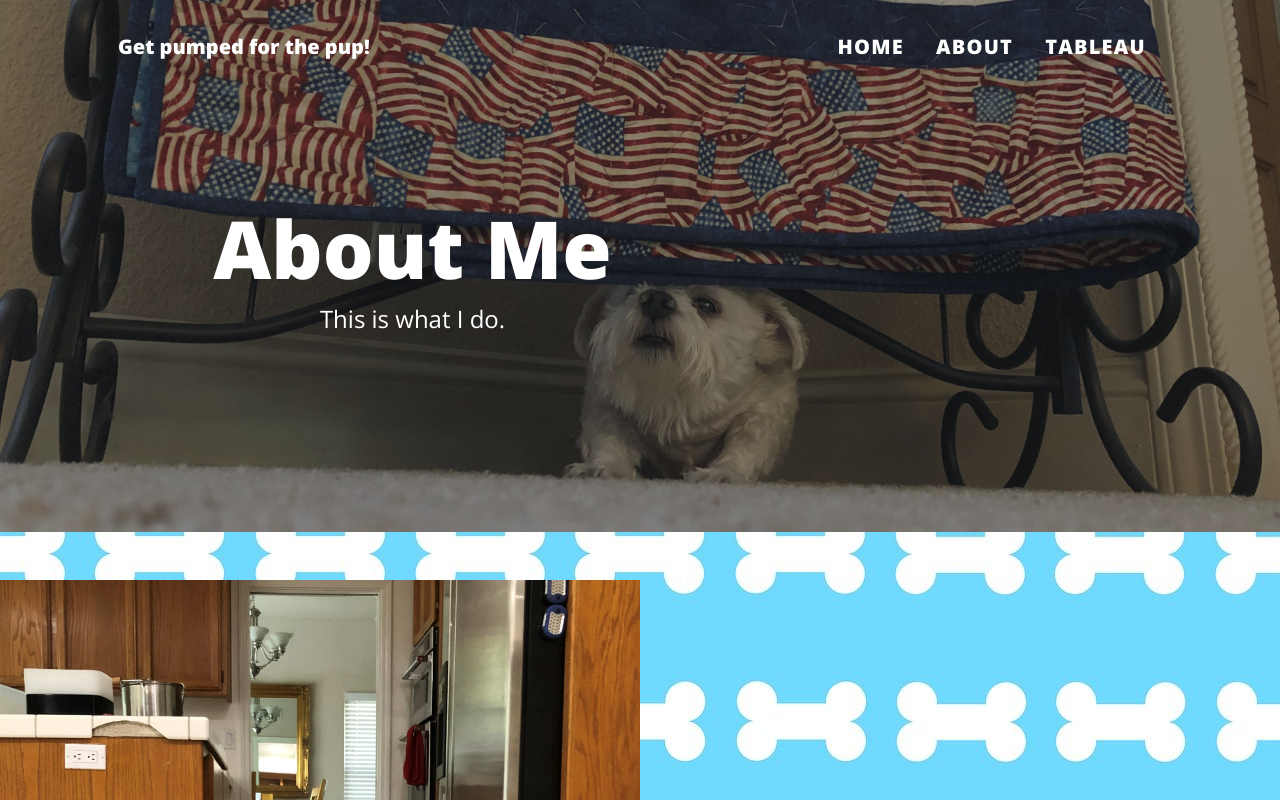
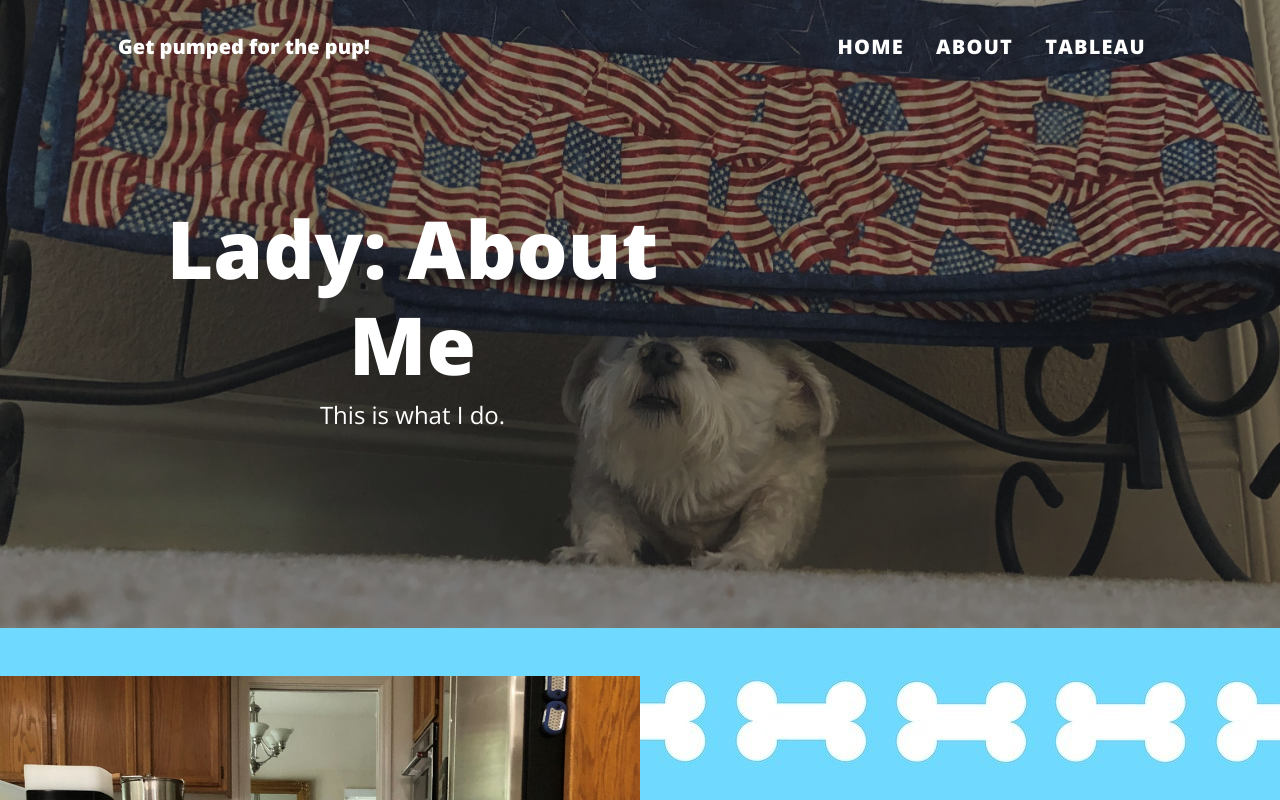
Before and after one commit to yolabear00/Lady, a plain HTML site: page html/about.html in a window 1280 px wide. Shown: the top 800 px of the page. Drawn offline with nearby package versions, Linux system fonts and the light colour scheme; files whose address does not match are found by name.

Commit message:
Update about.html

```diff
--- a/html/about.html
+++ b/html/about.html
@@ -38,18 +38,19 @@
             </div>
         </nav>
         <!-- Page Header-->
-        <header class="masthead">
-            <div class="container position-relative px-1 px-lg-5">
+        <header id="about-masthead" class="masthead">
+            <div class="container position-relative px-4 px-lg-5">
                 <div class="row gx-4 gx-lg-5 justify-content-right">
                     <div class="col-md-10 col-lg-8 col-xl-7">
                         <div class="page-heading">
-                            <h1>About Me</h1>
+                            <h1>Lady: About Me</h1>
                             <span class="subheading">This is what I do.</span>
                         </div>
                     </div>
                 </div>
             </div>
         </header>
+
         <!-- Main Content-->
         <div class="ladyphoto">
             <img src="../images/funrun.jpg" alt="Dog running with toy">
```
